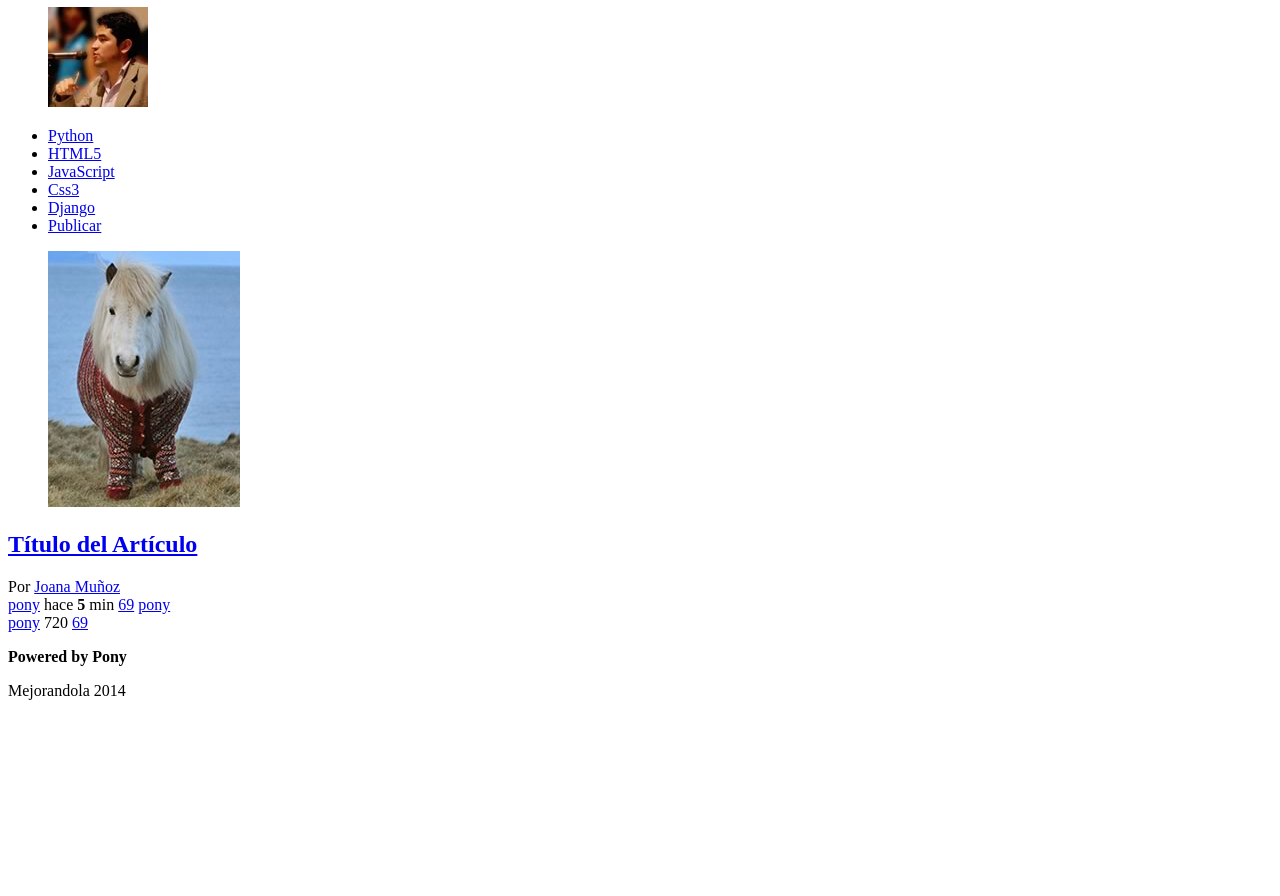
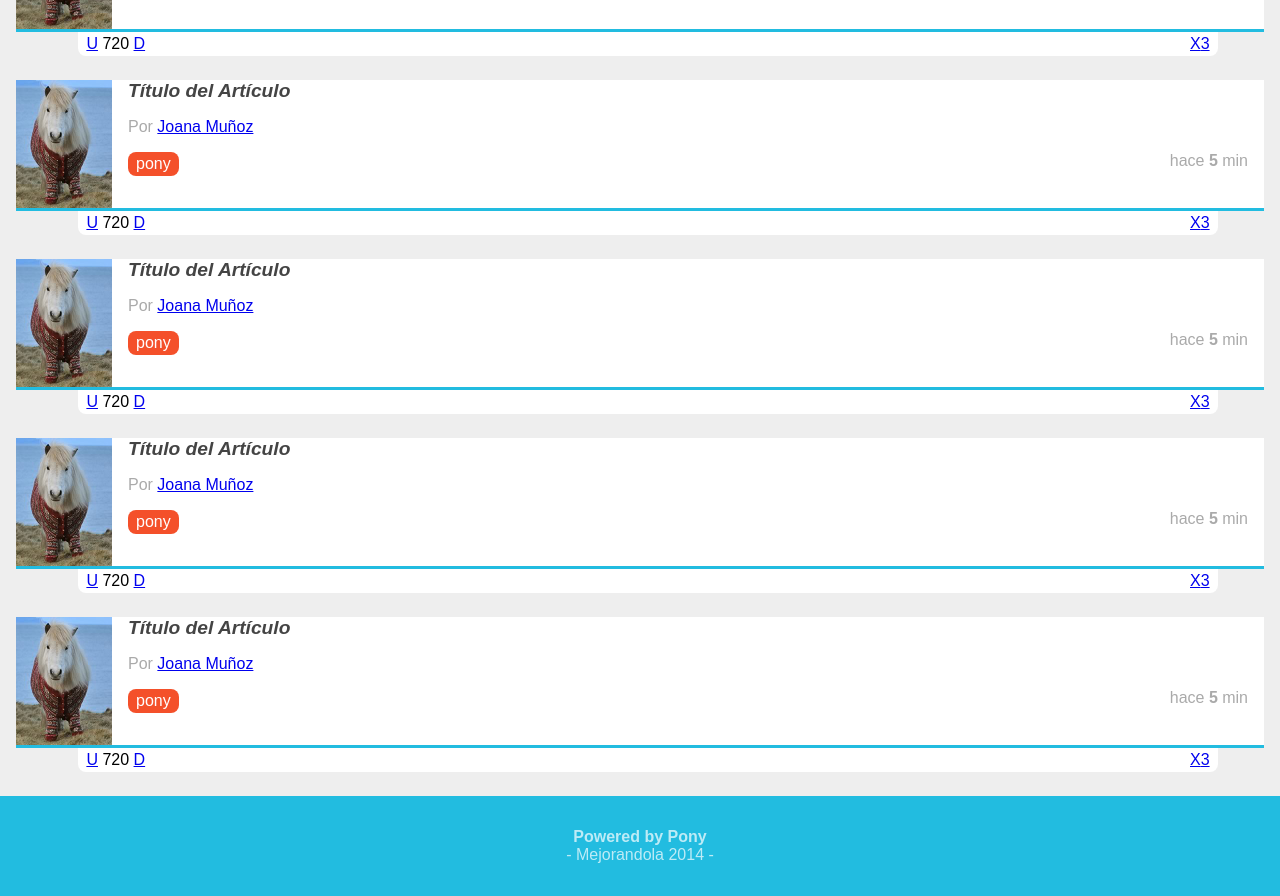
Before and after one commit to isahlopez/Puls2015-America, a plain HTML site: page index.html in a window 1280 px wide. Shown: the part 253-1149 px from the top of the page. Before the commit the page ends 969 px from the top, so only its background shows below. Drawn offline with Linux system fonts and the light colour scheme.

Commit message:
Tercer commint
Estilo terminado

```diff
--- a/estilos.css
+++ b/estilos.css
@@ -5,107 +5,12 @@ body
 	font-size: 16px;
 }
 
-header
-{
-	background: #343B54;
-	color: white;
-	position: relative;
-	padding: 0.5em;
-	overflow: hidden;
-}
-
-header figure
-{
-	float:left;
-}
-header #logo img
-{
-	border-right: 1px solid white;
-	width: 52px;
-	padding-right: 0.5em;
-	margin-right: 0.5em;
-
-}
-
-header h1
-{
-	font-size: 1.2em;
-	font-weight: normal;
-	margin: 1.5em 70px 0 0;
-}
-
-header #Avatar
-{
-	position: absolute;
-	top:0;
-	right: 0;
-	margin: 1.5em 0.5em 0 0;
-}
-
-header #Avatar img
-{
-	width: 55px;
-	border-radius: 50%;
-
-}
-
-
-
-nav
-{
-	background: #80BCA3;
-	margin: 0;
-	display: block;
-	padding: 0 0.5em ;
-	position: relative;
-
-}
-
-nav ul
-{
-	list-style: none;
-	margin: 0;
-	padding: 0;
-}
-
-nav ul li
-{
-	display: inline-block;
-	margin: 0 1em 0 0;
-}
-
-nav ul li a
-{
-	color: white;
-	display: block;
-	padding: 0.5em 0;
-}
-
-nav ul #publicar_nav
-{
-
-	position: absolute;
-	top: -0.3em;
-	right: 0;
-}
-
-nav ul #publicar_nav a
-{
-	background: #22BCE0;
-	padding: 0.8em 0.5em;
-	border-radius: 5px;
-	text-decoration: none;
-	font-style: italic;
-	text-shadow: rgba(0,0,0,0.5)2px 2px 5px;
-	box-shadow: rgba(0,0,0,0.5)5px 5px 20px;
-}
-
 footer
 {
 	background: #22BCE0;
-	text-align: center;
 	color: rgba(255,255,255,0.7);
 	padding: 1em;
+	text-align: center;
 
 }
 
@@ -125,3 +30,184 @@ footer p:last-child:after
 {
 	content: " -";
 }
+
+header
+{
+	background: #343B54;
+	color: white;
+	overflow: hidden;
+	padding: 0.5em;
+	position: relative;
+}
+
+header figure
+{
+	float:left;
+}
+header #logo img
+{
+	border-right: 1px solid white;
+	margin-right: 0.5em;
+	padding-right: 0.5em;
+	width: 52px;
+}
+
+header h1
+{
+	font-size: 1.2em;
+	font-weight: normal;
+	margin: 1.5em 70px 0 0;
+}
+
+header #Avatar
+{
+	margin: 1.5em 0.5em 0 0;
+	position: absolute;
+	right: 0;
+	top:0;
+}
+
+header #Avatar img
+{
+	border-radius: 50%;
+	width: 55px;
+
+}
+
+
+
+nav
+{
+	background: #80BCA3;
+	display: block;
+	margin: 0;
+	padding: 0 0.5em ;
+	position: relative;
+}
+
+nav ul
+{
+	list-style: none;
+	margin: 0;
+	padding: 0;
+}
+
+
+
+nav ul #publicar_nav
+{
+
+	position: absolute;
+	right: 0;
+	top: -0.3em;
+}
+
+nav ul #publicar_nav a
+{
+	background: #22BCE0;
+	border-radius: 5px;
+	box-shadow: rgba(0,0,0,0.5)5px 5px 20px;
+	font-style: italic;
+	padding: 0.8em 0.5em;
+	text-decoration: none;
+	text-shadow: rgba(0,0,0,0.5)2px 2px 5px;
+}
+
+nav ul li
+{
+	display: inline-block;
+	margin: 0 1em 0 0;
+}
+
+nav ul li a
+{
+	color: white;
+	display: block;
+	padding: 0.5em 0;
+}
+
+
+
+#contenido
+{
+	margin:1em;
+}
+
+#contenido .item
+{
+	background: white;
+	border-bottom: 3px solid #22BCE0;
+	margin-bottom: 3em;
+	min-height: 128px;
+	position: relative;
+}
+
+#contenido .item .autor_item
+{
+	color: #AAA;
+}
+
+#contenido .item .datos_item
+{
+	margin: 1em 1em 0 0;
+
+	text-align: right;
+}
+
+#contenido .item .datos_item .fecha_item
+{
+	color: #AAA;
+}
+
+#contenido .item .datos_item .tag_item
+{
+	background: #F4502A;
+	border-radius: 0.5em;
+	color: white;
+	display: inline-block;
+	float: left;
+	padding: 0.2em 0.5em;
+	text-decoration: none;
+}
+
+#contenido .item .imagen_item
+{
+	float: left;
+	margin: 0 1em 0 0;
+}
+
+#contenido .item .imagen_item img
+{
+	width: 96px;
+}
+
+#contenido .item .titulo_item
+{
+	font-size: 1.2em;
+	font-style: italic;
+	padding-top: 1em 1em 0 0;
+}
+
+#contenido .item .titulo_item a
+{
+	color:#444;
+	text-decoration: none;
+}
+
+#contenido .item .votacion
+{
+	background-color: white;
+	border-radius: 0 0 0.5em 0.5em;
+	left: 5%;
+	margin-top: 3px;
+	padding: 0.2em 0.5em;
+	position: absolute;
+	top: 100%;
+	width: 90%;
+}
+
+#contenido .item .votacion .comentarios_item,
+#contenido .item .votacion .guardar_item
+{
+	float: right;
+}
--- a/index.html
+++ b/index.html
@@ -1,16 +1,18 @@
 <!DOCTYPE html>
-<html>
+<html lang="es">
 <head>
 	<meta charset="utf-8"/>
-	<meta description ="Puls 2014"/>
-	<title></title>
+	<meta name="description" content="Proyecto Puls 2015"/>
+	<title>Puls 2015: Comunidad de gente atractiva</title>
+	<link rel="stylesheet" href="normalize.css"/>
+	<link rel="stylesheet" href="estilos.css"/>
 </head>
 <body>
 	<header>
 		<figure id="logo">
 			<img src="logo.png"/>
 		</figure>
-		<h1>Puls2014: Comunidad de Personas Atractivas
+		<h1>Puls2015: Comunidad de Personas Atractivas
 		</h1>
 		<figure id="Avatar">
 			<img src="avatar.jpg"/>
@@ -38,13 +40,102 @@
 		<div class="datos_item">
 			<a href="#" class="tag_item">pony</a>
 			<span class="fecha_item">hace <strong>5 </strong>min</span>
-			<a href="#" class="comentarios_item">69</a>
-			<a href="#" class="guardar_item">pony</a>
 		</div>
 		<div class="votacion">
-			<a href="#" class="up">pony</a>
+			<a href="#" class="up">U</a>
 			720
-			<a href="#" class="down">69</a>
+			<a href="#" class="down">D</a>
+			<a href="#" class="comentarios_item">3</a>
+			<a href="#" class="guardar_item">X</a>
+
+		</div>
+		</article>
+
+		<article class="item">
+		<figure class="imagen_item">
+			<img src="imagen.jpg">
+		</figure>
+		<h2 class="titulo_item"><a href="#">Título del Artículo</a></h2>
+		<div class="autor_item">
+			Por <a href="#">Joana Muñoz</a>
+		</div>
+		<div class="datos_item">
+			<a href="#" class="tag_item">pony</a>
+			<span class="fecha_item">hace <strong>5 </strong>min</span>
+		</div>
+		<div class="votacion">
+			<a href="#" class="up">U</a>
+			720
+			<a href="#" class="down">D</a>
+			<a href="#" class="comentarios_item">3</a>
+			<a href="#" class="guardar_item">X</a>
+
+		</div>
+		</article>
+
+		<article class="item">
+		<figure class="imagen_item">
+			<img src="imagen.jpg">
+		</figure>
+		<h2 class="titulo_item"><a href="#">Título del Artículo</a></h2>
+		<div class="autor_item">
+			Por <a href="#">Joana Muñoz</a>
+		</div>
+		<div class="datos_item">
+			<a href="#" class="tag_item">pony</a>
+			<span class="fecha_item">hace <strong>5 </strong>min</span>
+		</div>
+		<div class="votacion">
+			<a href="#" class="up">U</a>
+			720
+			<a href="#" class="down">D</a>
+			<a href="#" class="comentarios_item">3</a>
+			<a href="#" class="guardar_item">X</a>
+
+		</div>
+		</article>
+
+		<article class="item">
+		<figure class="imagen_item">
+			<img src="imagen.jpg">
+		</figure>
+		<h2 class="titulo_item"><a href="#">Título del Artículo</a></h2>
+		<div class="autor_item">
+			Por <a href="#">Joana Muñoz</a>
+		</div>
+		<div class="datos_item">
+			<a href="#" class="tag_item">pony</a>
+			<span class="fecha_item">hace <strong>5 </strong>min</span>
+		</div>
+		<div class="votacion">
+			<a href="#" class="up">U</a>
+			720
+			<a href="#" class="down">D</a>
+			<a href="#" class="comentarios_item">3</a>
+			<a href="#" class="guardar_item">X</a>
+
+		</div>
+		</article>
+
+		<article class="item">
+		<figure class="imagen_item">
+			<img src="imagen.jpg">
+		</figure>
+		<h2 class="titulo_item"><a href="#">Título del Artículo</a></h2>
+		<div class="autor_item">
+			Por <a href="#">Joana Muñoz</a>
+		</div>
+		<div class="datos_item">
+			<a href="#" class="tag_item">pony</a>
+			<span class="fecha_item">hace <strong>5 </strong>min</span>
+		</div>
+		<div class="votacion">
+			<a href="#" class="up">U</a>
+			720
+			<a href="#" class="down">D</a>
+			<a href="#" class="comentarios_item">3</a>
+			<a href="#" class="guardar_item">X</a>
+
 		</div>
 		</article>
 	</section>
```
